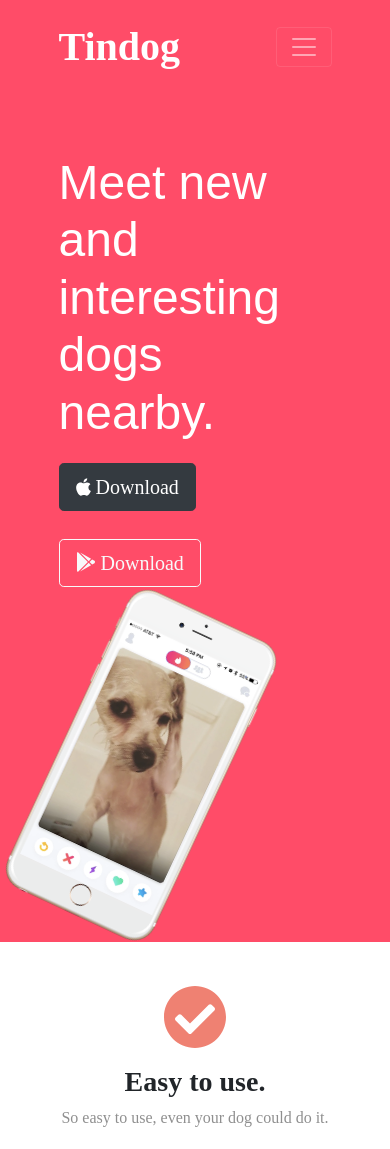
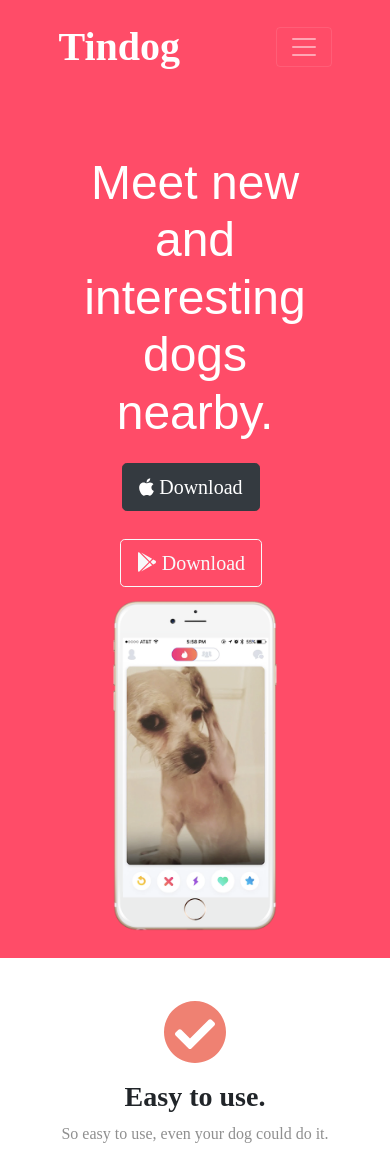
Before and after one commit to vcyacc/TinDog, a plain HTML site: page index.html in a window 390 px wide. Shown: the top 1149 px of the page. Drawn offline with nearby package versions, Linux system fonts and the light colour scheme.

Commit message:
styles updated

```diff
--- a/css/styles.css
+++ b/css/styles.css
@@ -8,7 +8,7 @@ body{
 }
 
 .container-fluid{
-  padding: 3% 15%;
+  padding: 3% 15% 7%;
 }
 
 h1{
@@ -63,11 +63,15 @@ p{
 .title-img{
   width: 60%;
   transform: rotate(25deg);
+  position: absolute;
+  right: 30%;
 }
 
 /* Features */
 #features{
   padding: 7% 15%;
+  background-color: #fff;
+  position: relative;
 }
 
 .feature-box{
@@ -122,3 +126,22 @@ p{
 .pricing-column{
   padding: 3% 2%;
 }
+
+/* Call to Action */
+#cta{
+  background-color: #ff4c68;
+  color: #fff;
+  padding: 7% 15%;
+}
+
+@media (max-width: 1028px) {
+
+  #title{
+    text-align: center;
+  }
+
+  .title-img{
+    position: static;
+    transform: rotate(0);
+  }
+}
```
